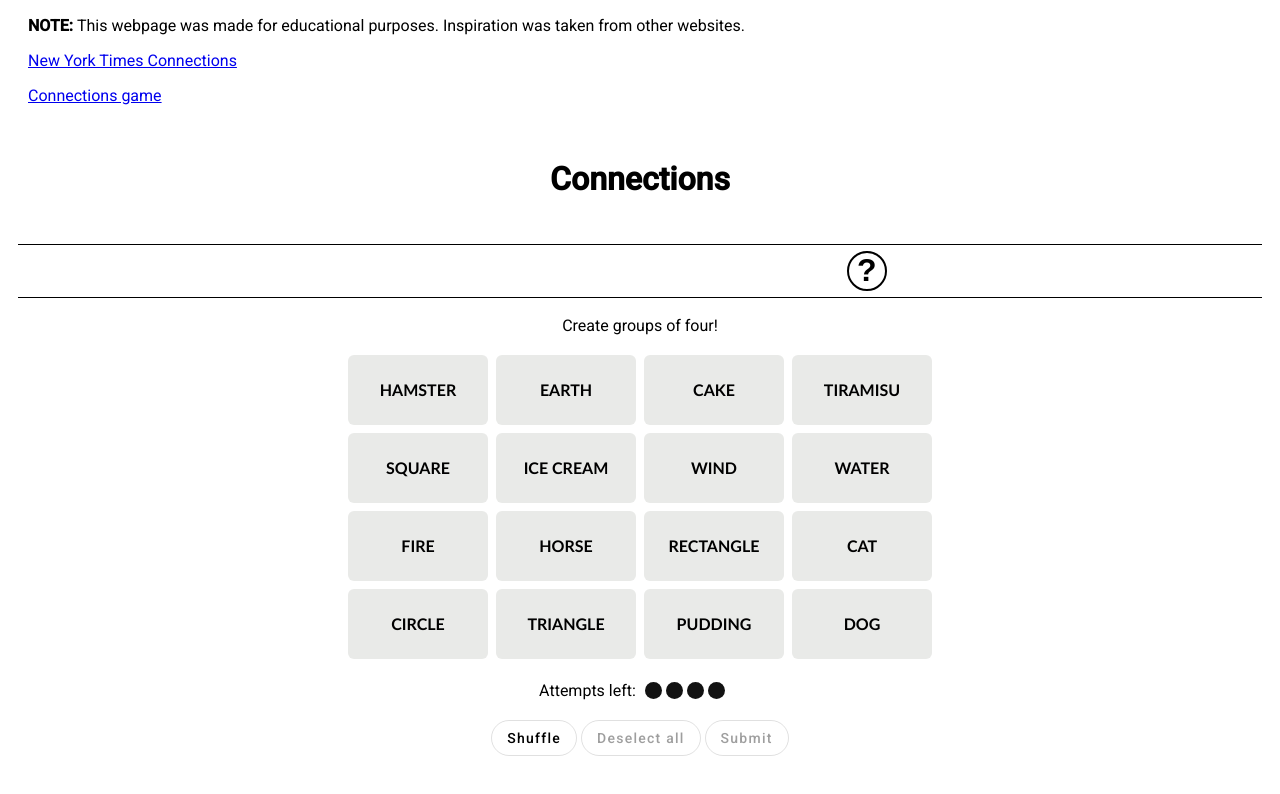
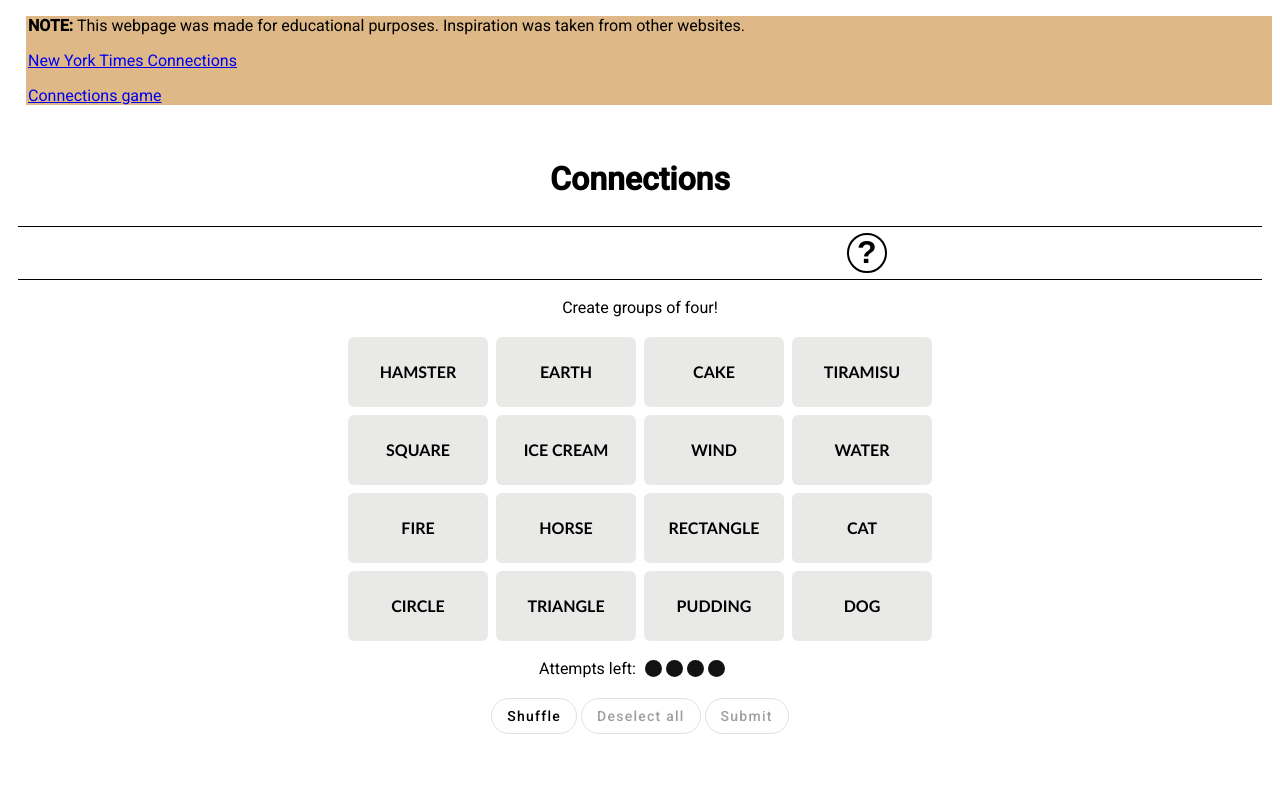
Before and after one commit to emmiberge/word-game-2.0, an Angular app: page / in a window 1280 px wide. Shown: the top 794 px of the page. Built offline with nearby package versions, Linux system fonts and the light colour scheme.

Commit message:
disclaimer color

```diff
--- a/src/app/app.component.css
+++ b/src/app/app.component.css
@@ -4,6 +4,12 @@
     margin: 10px;
     flex-direction: column;
     align-items: center;
+}
+
+.disclaimer{
+    margin-left: 18px;
+    padding-left: 2px;
+    background-color: burlywood;
 }
 
 h5{
@@ -23,13 +29,13 @@ h5{
 
 .title{
     padding-top: 24px;
-    padding-bottom: 24px;
+    padding-bottom: 6px;
 }
 
 .attemptRow{
     display: flex;
     align-items: center;
-    margin-top: 12px;
+    margin-top:8px;
     margin-bottom: 18px;
 }
 
--- a/src/app/app.component.html
+++ b/src/app/app.component.html
@@ -1,4 +1,4 @@
-<div style="margin-left: 20px;">
+<div class = "disclaimer">
   <p> <span style="font-weight: bold;">NOTE: </span> This webpage was made for educational purposes. Inspiration was taken from other websites.</p>
   <a href="https://www.nytimes.com/games/connections">New York Times Connections</a>
   <p></p>
@@ -29,7 +29,7 @@
     </div>
 
 
-  <h5>{{displayText}}</h5>
+  <div style="height: 30px;">{{displayText}}</div>
 
   <button *ngIf="isGameFinished"  class="button-in-row" (click)="newGame()" mat-stroked-button>New Game</button>
 
--- a/src/styles.css
+++ b/src/styles.css
@@ -2,5 +2,4 @@
     height: 100%;
     margin: 0;
     font-family: Roboto, "Helvetica Neue", sans-serif;
-    --primary-color: #0000FF;
 }
```
